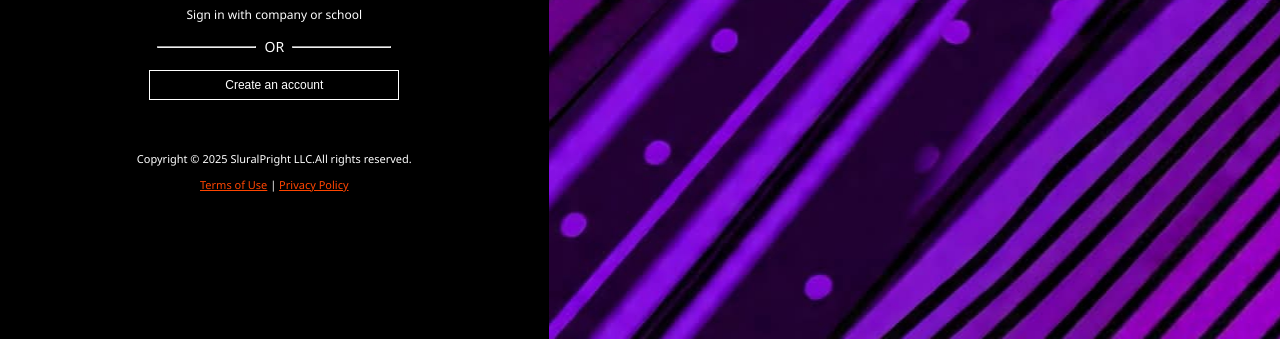
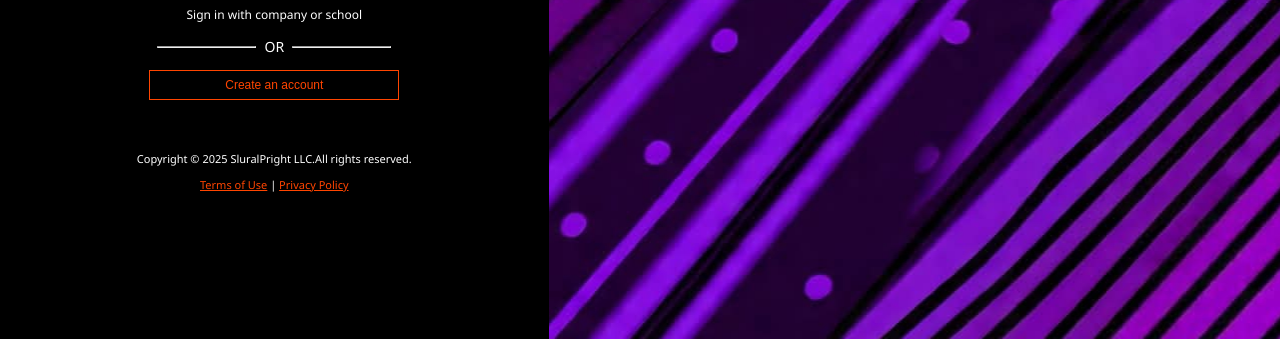
Before and after one commit to MTech-Emkay/sluralpright, a plain HTML site: page index.html in a window 1280 px wide. In both pictures the pointer is over the button "Create an account". Shown: the part 461-800 px from the top of the page. Drawn offline with Linux system fonts and the light colour scheme.

Commit message:
modify hover effect for button

```diff
--- a/styles.css
+++ b/styles.css
@@ -130,6 +130,10 @@ footer a {
     font-weight: 300;
     text-align: center;
 }
+.button2:hover {
+    color: orangered;
+    border-color: orangered;
+}
 /*MEDIA QUERIES*/
 
 @media(max-width: 960px) {
```
